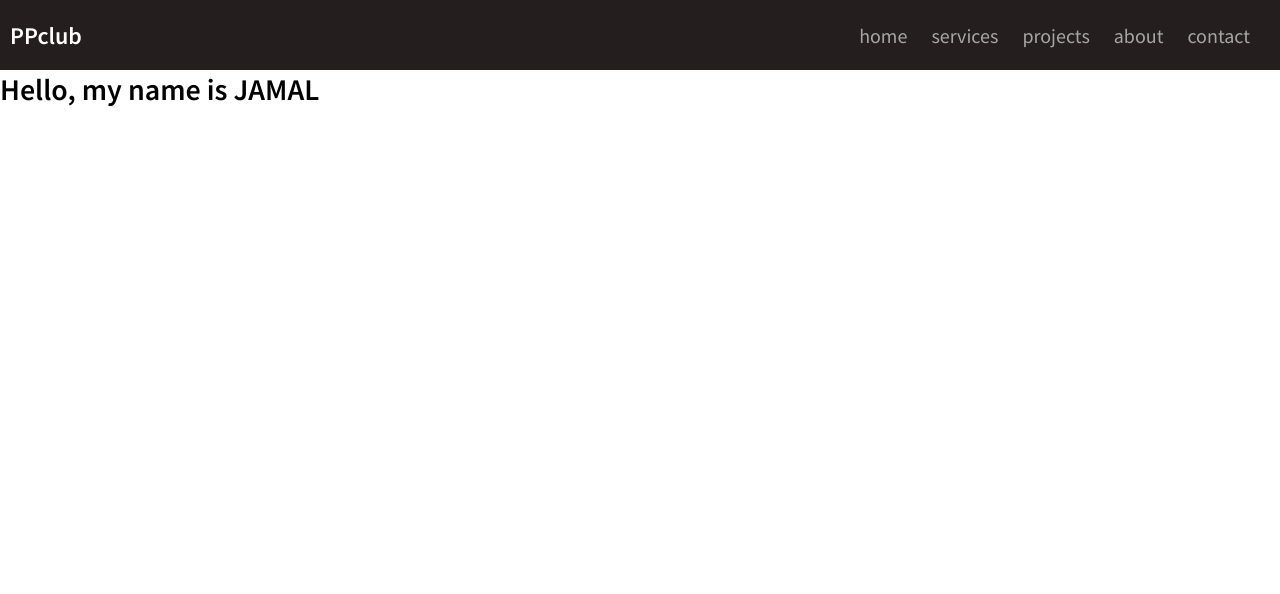
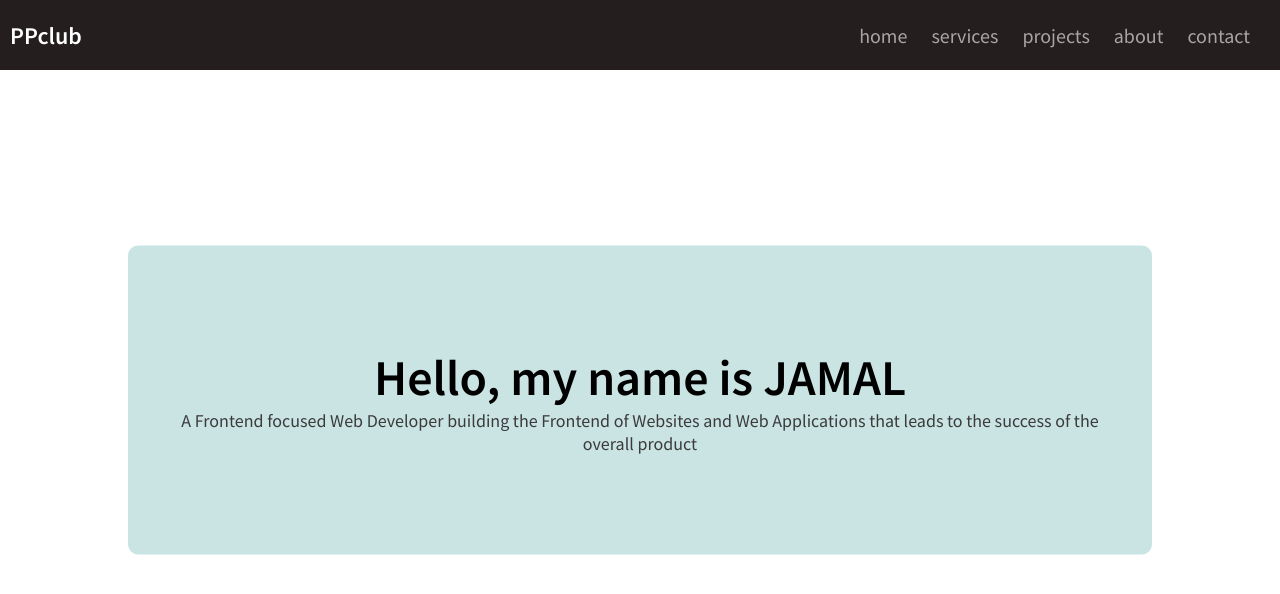
Before and after one commit to AllRaos/petprojetclub, a plain HTML site: page petproject/index.html in a window 1280 px wide. Shown: the top 594 px of the page. Drawn offline with Linux system fonts and the light colour scheme.

Commit message:
add first section

```diff
--- a/petproject/index.html
+++ b/petproject/index.html
@@ -24,14 +24,33 @@
          </ul>
         </div>
        </nav>
+      <div class="main">
+      <section class="home">
+        <div class="bio">
+           <h1>Hello, my name is JAMAL</h1>
+           <p>
+            A Frontend focused Web Developer building the Frontend
+            of Websites and Web Applications that leads to
+            the success of the overall product
+            </p>
+        </div>
+      </section>
+      <section class="services">
+        <div class="main1">
 
-      <section class="home">
-           <h1>Hello, my name is JAMAL</h1>
+        </div>
       </section>
-      <section class="services"></section>
-      <section class="projects"></section>
-      <section class="about"></section>
-      <section class="contact"></section>
+      <section class="projects">
+        <div class="main1">
+
+        </div>
+      </section>
+      <section class="about">
+        <div class="main1">
+
+        </div>
+      </section>
+    </div>
     <footer>
 
     </footer>
--- a/petproject/style.css
+++ b/petproject/style.css
@@ -58,7 +58,7 @@ li>a:hover{
     height: 70px;
     display: flex;
     align-items: center;
-
+    z-index: 100;
 
 }
 .navbar_scrolled{
@@ -78,3 +78,27 @@ li>a:hover{
     }
 }
 /* Кінець навігаційної плити */
+/* Початок першого секшену*/
+.bio{
+    background-color: #cae4e4;
+    max-width: 90%;
+    width: 80%;
+    position: absolute;
+    top: 50%;
+    left: 50%;
+    z-index: 1;
+    transform: translate(-50%, -50%);
+    margin-inline: auto;
+    padding: 100px 50px;
+    border-radius: 10px;
+    text-align: center;
+}
+.bio p{
+    color: #3b3b3b;
+    font-size: 18px;
+}
+h1{
+    color: #000000;
+    font-size: 50px;
+}
+/* Кінець першого секшену*/
```
